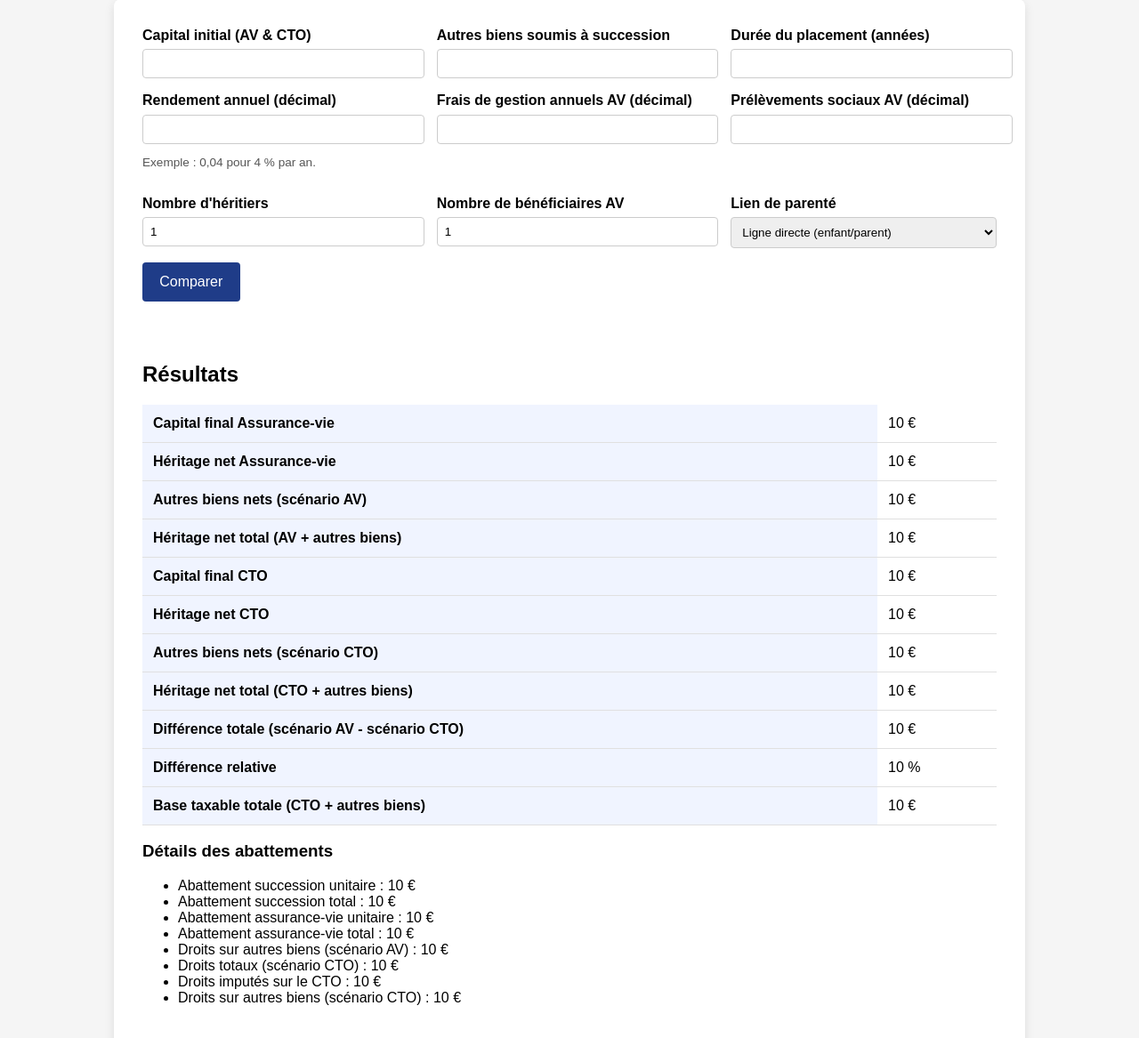
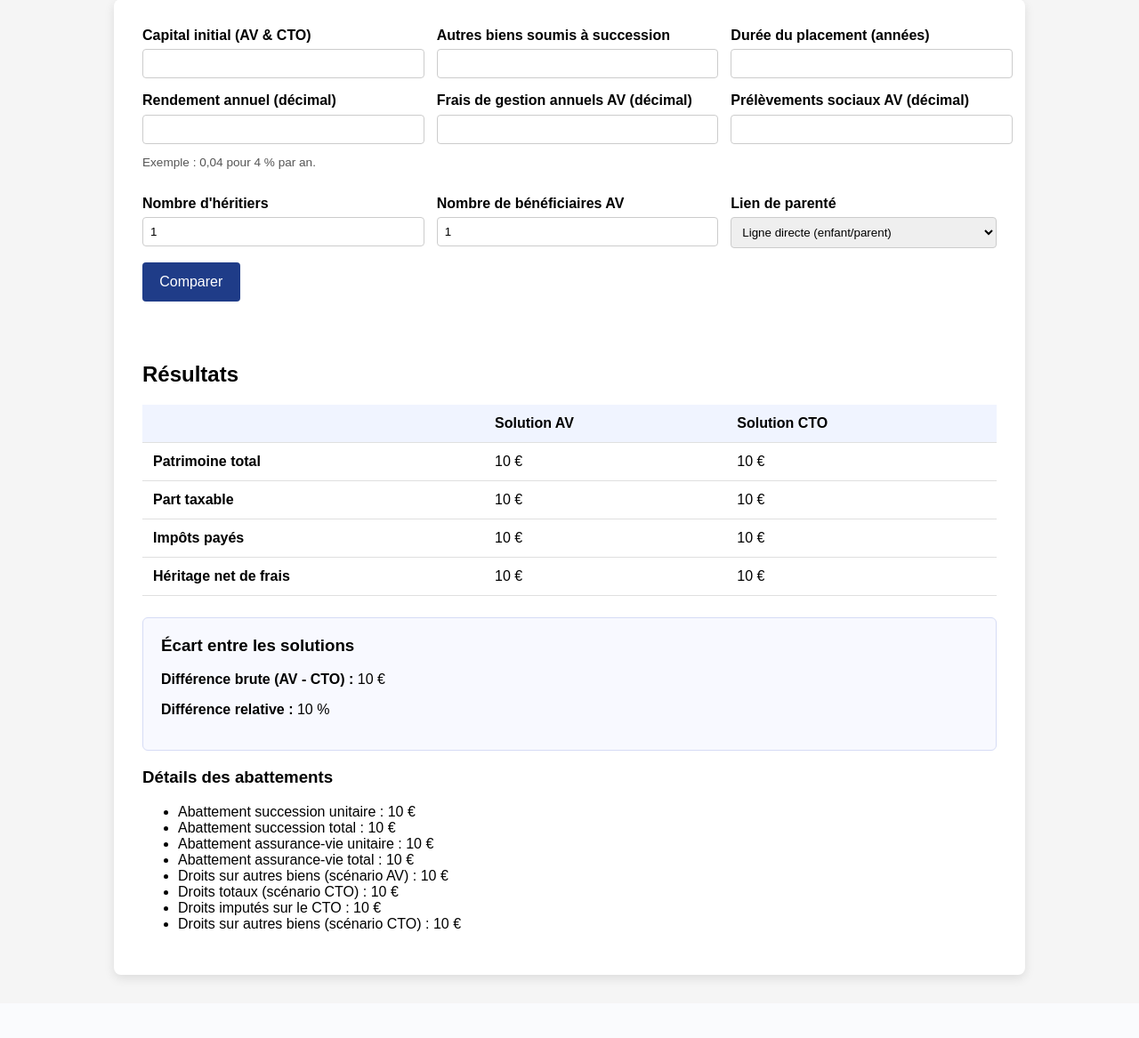
Before and after one commit to GF-boop/CTO_AV_Comp, a Flask app: template templates/index.html in a window 1280 px wide. Shown: the part 195-1362 px from the top of the page at 89% size. After the commit the page ends 1300 px from the top, so only its background shows below. Run offline with Flask 3, Linux system fonts and the light colour scheme; the template is opened without the code that fills it: most values are stand-ins (such as "Sample title", 1, 10 or a date in 2020).

Commit message:
Reformat comparison results into two-column summary

```diff
--- a/app.py
+++ b/app.py
@@ -27,6 +27,12 @@ class ComparisonResult:
     heritage_total_cto: float
     capital_final_av: float
     capital_final_cto: float
+    patrimoine_total_av: float
+    patrimoine_total_cto: float
+    part_taxable_av: float
+    part_taxable_cto: float
+    impots_payes_av: float
+    impots_payes_cto: float
     difference_totale: float
     relative_difference: Optional[float]
     base_totale: float
@@ -73,6 +79,7 @@ def compute_comparison(inputs: ScenarioInputs) -> Tuple[ComparisonResult, dict]:
     droits_autres_biens_av = calcul_impot_progressif(base_autres_biens_av, bareme_succession)
     heritage_autres_av = inputs.autres_biens_valeur - droits_autres_biens_av
     heritage_total_av = heritage_av + heritage_autres_av
+    patrimoine_total_av = capital_final_av + inputs.autres_biens_valeur
 
     heritage_cto, capital_final_cto = calculer_heritage_cto(
         inputs.capital_initial,
@@ -118,6 +125,12 @@ def compute_comparison(inputs: ScenarioInputs) -> Tuple[ComparisonResult, dict]:
         heritage_total_cto=heritage_total_cto,
         capital_final_av=capital_final_av,
         capital_final_cto=capital_final_cto,
+        patrimoine_total_av=patrimoine_total_av,
+        patrimoine_total_cto=actif_total_cto,
+        part_taxable_av=base_autres_biens_av,
+        part_taxable_cto=base_imposable_totale,
+        impots_payes_av=droits_autres_biens_av,
+        impots_payes_cto=droits_totaux_cto,
         difference_totale=difference_totale,
         relative_difference=relative_difference,
         base_totale=base_totale,
--- a/templates/index.html
+++ b/templates/index.html
@@ -68,8 +68,12 @@
             border-bottom: 1px solid #e0e0e0;
             text-align: left;
         }
-        .results th {
+        .results thead th {
             background-color: #f0f4ff;
+        }
+        .results tbody th {
+            font-weight: 600;
+            width: 40%;
         }
         .alert {
             color: #a94442;
@@ -81,6 +85,16 @@
         .help-text {
             font-size: 0.85rem;
             color: #555;
+        }
+        .difference-card {
+            margin-top: 1.5rem;
+            padding: 1.25rem;
+            border: 1px solid #d6dcf5;
+            border-radius: 6px;
+            background-color: #f8f9ff;
+        }
+        .difference-card h3 {
+            margin-top: 0;
         }
     </style>
 </head>
@@ -149,59 +163,47 @@
             <section class="results full-width">
                 <h2>Résultats</h2>
                 <table>
+                    <thead>
+                        <tr>
+                            <th></th>
+                            <th>Solution AV</th>
+                            <th>Solution CTO</th>
+                        </tr>
+                    </thead>
                     <tbody>
                         <tr>
-                            <th>Capital final Assurance-vie</th>
-                            <td>{{ result.capital_final_av | round(2) }} €</td>
+                            <th scope="row">Patrimoine total</th>
+                            <td>{{ result.patrimoine_total_av | round(2) }} €</td>
+                            <td>{{ result.patrimoine_total_cto | round(2) }} €</td>
                         </tr>
                         <tr>
-                            <th>Héritage net Assurance-vie</th>
-                            <td>{{ result.heritage_av | round(2) }} €</td>
+                            <th scope="row">Part taxable</th>
+                            <td>{{ result.part_taxable_av | round(2) }} €</td>
+                            <td>{{ result.part_taxable_cto | round(2) }} €</td>
                         </tr>
                         <tr>
-                            <th>Autres biens nets (scénario AV)</th>
-                            <td>{{ result.heritage_autres_av | round(2) }} €</td>
+                            <th scope="row">Impôts payés</th>
+                            <td>{{ result.impots_payes_av | round(2) }} €</td>
+                            <td>{{ result.impots_payes_cto | round(2) }} €</td>
                         </tr>
                         <tr>
-                            <th>Héritage net total (AV + autres biens)</th>
+                            <th scope="row">Héritage net de frais</th>
                             <td>{{ result.heritage_total_av | round(2) }} €</td>
-                        </tr>
-                        <tr>
-                            <th>Capital final CTO</th>
-                            <td>{{ result.capital_final_cto | round(2) }} €</td>
-                        </tr>
-                        <tr>
-                            <th>Héritage net CTO</th>
-                            <td>{{ result.heritage_cto | round(2) }} €</td>
-                        </tr>
-                        <tr>
-                            <th>Autres biens nets (scénario CTO)</th>
-                            <td>{{ result.heritage_autres_cto | round(2) }} €</td>
-                        </tr>
-                        <tr>
-                            <th>Héritage net total (CTO + autres biens)</th>
                             <td>{{ result.heritage_total_cto | round(2) }} €</td>
-                        </tr>
-                        <tr>
-                            <th>Différence totale (scénario AV - scénario CTO)</th>
-                            <td>{{ result.difference_totale | round(2) }} €</td>
-                        </tr>
-                        <tr>
-                            <th>Différence relative</th>
-                            <td>
-                                {% if result.relative_difference is not none %}
-                                    {{ (result.relative_difference * 100) | round(2) }} %
-                                {% else %}
-                                    N/A
-                                {% endif %}
-                            </td>
-                        </tr>
-                        <tr>
-                            <th>Base taxable totale (CTO + autres biens)</th>
-                            <td>{{ result.base_totale | round(2) }} €</td>
                         </tr>
                     </tbody>
                 </table>
+                <div class="difference-card">
+                    <h3>Écart entre les solutions</h3>
+                    <p><strong>Différence brute (AV - CTO) :</strong> {{ result.difference_totale | round(2) }} €</p>
+                    <p><strong>Différence relative :</strong>
+                        {% if result.relative_difference is not none %}
+                            {{ (result.relative_difference * 100) | round(2) }} %
+                        {% else %}
+                            N/A
+                        {% endif %}
+                    </p>
+                </div>
                 <h3>Détails des abattements</h3>
                 <ul>
                     <li>Abattement succession unitaire : {{ details.abattement_succession_unitaire | round(2) }} €</li>
```
